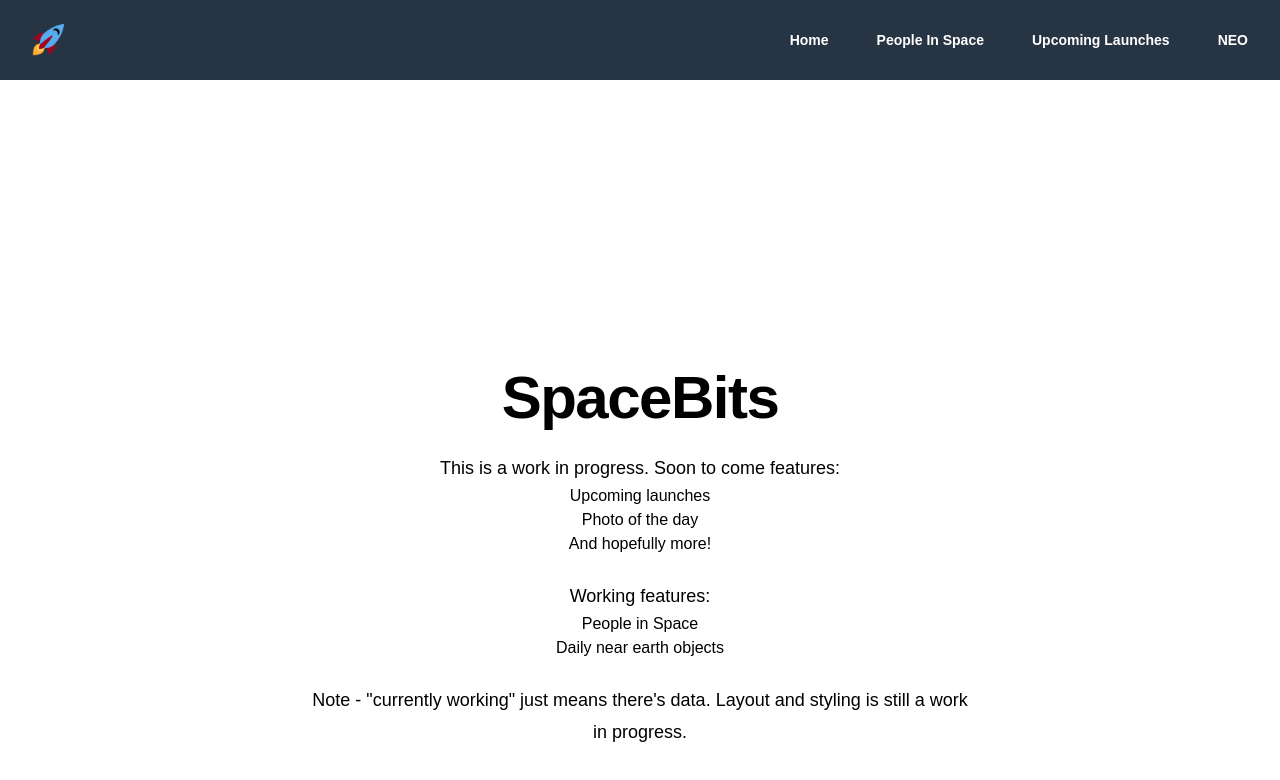
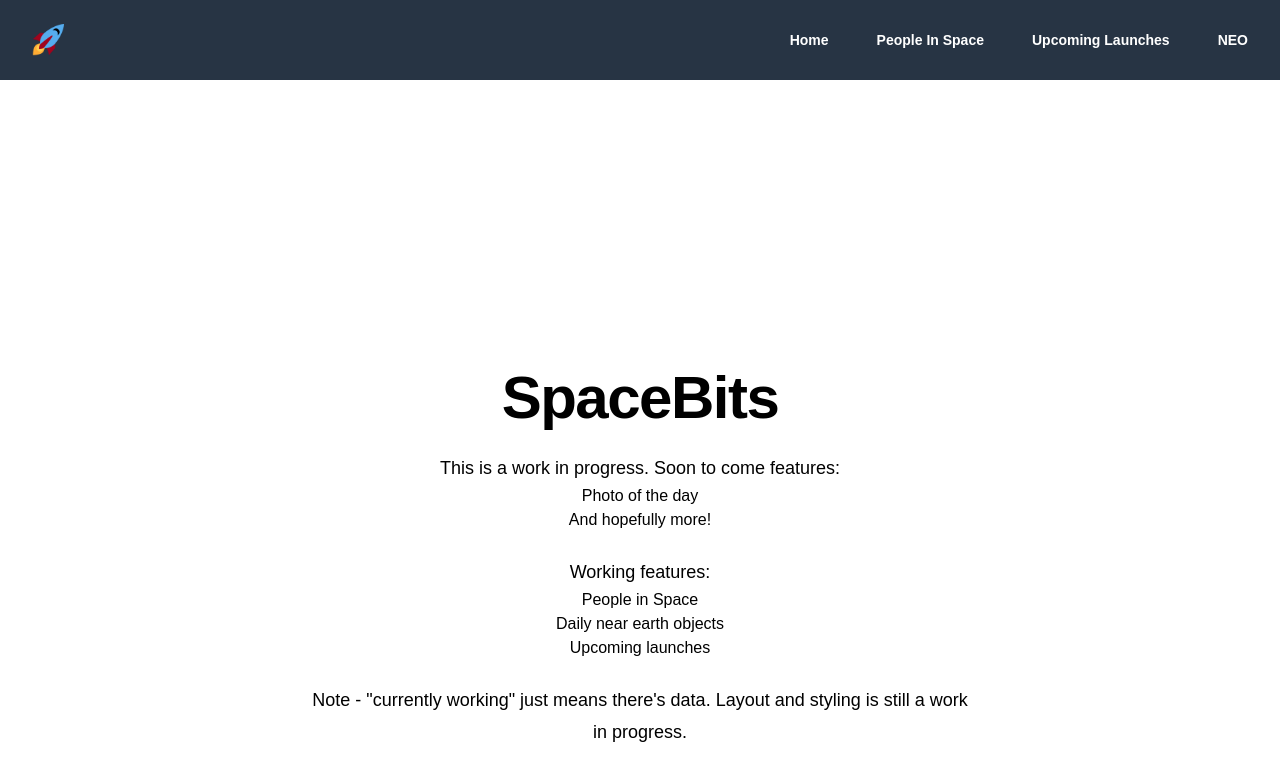
Before and after one commit to jslow421/spacebits-web, a Vue app: page / in a window 1280 px wide. Shown: the top 780 px of the page. Built offline with nearby package versions, Linux system fonts and the light colour scheme; what prettier-plugin-tailwindcss would draw is missing.

Commit message:
Upcoming launches added to working features

```diff
--- a/src/views/home.vue
+++ b/src/views/home.vue
@@ -5,7 +5,6 @@
 				<h1 class="text-gray-900 text-4xl font-bold tracking-tight sm:text-6xl">SpaceBits</h1>
 				<p class="text-gray-600 mt-6 text-lg leading-8">This is a work in progress. Soon to come features:</p>
 				<ul class="">
-					<li>Upcoming launches</li>
 					<li>Photo of the day</li>
 					<li>And hopefully more!</li>
 				</ul>
@@ -13,6 +12,7 @@
 				<ul class="">
 					<li>People in Space</li>
 					<li>Daily near earth objects</li>
+					<li>Upcoming launches</li>
 				</ul>
 				<p class="text-gray-600 mt-6 text-lg leading-8">
 					Note - "currently working" just means there's data. Layout and styling is still a work in progress.
```
